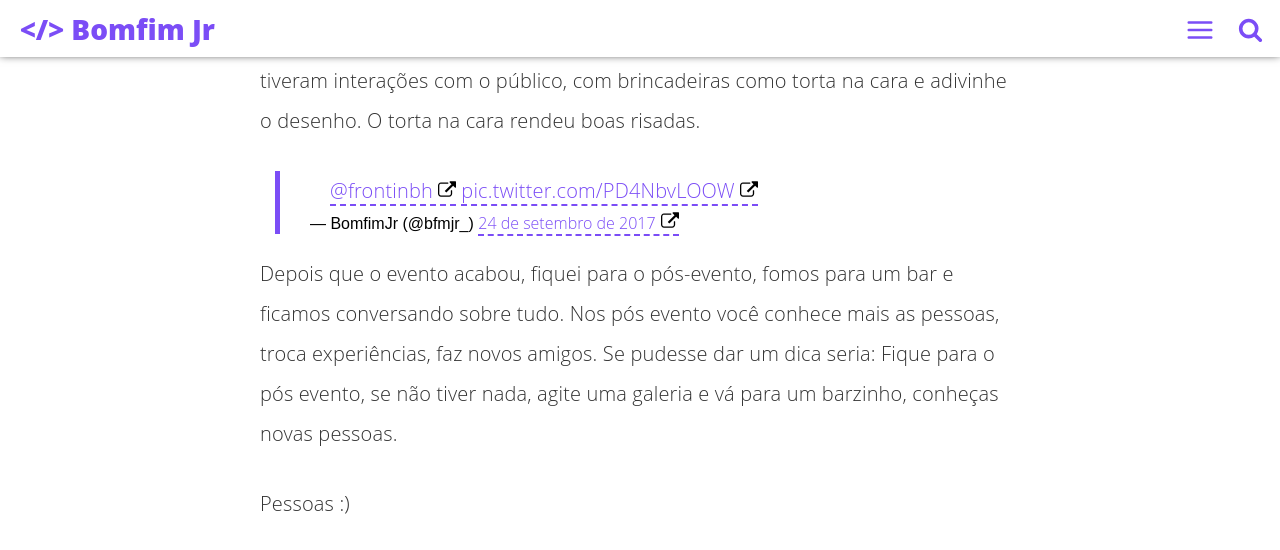
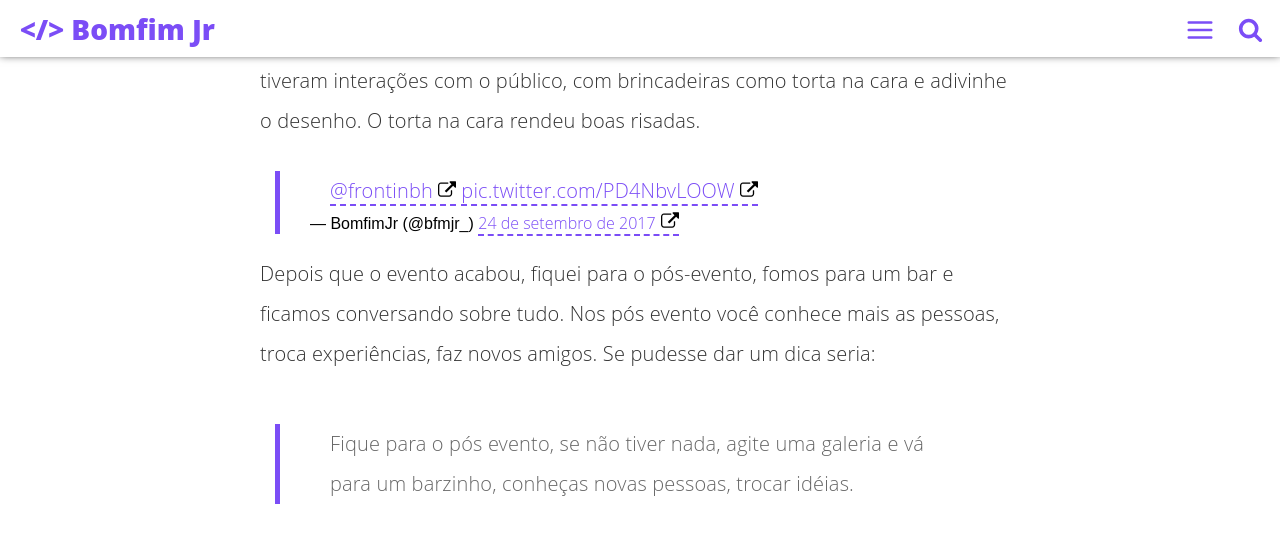
Before and after one commit to bfmjr/bfmjr.github.io, a Jekyll site: the page built from _posts/2017-10-03-frontinbh---um-evento-magico.md, in a window 1280 px wide and 900 px high, scrolled down 1911 px, cut to the strip 0-550 px from the top of the window. Built offline with Jekyll 4.4.1, drawn with Linux system fonts in a browser that asks for light colours; comment, search, counter and statistics services are not loaded; some of the changed text lies outside the part shown.

Commit message:
Atualização texto post

```diff
--- a/_posts/2017-10-03-frontinbh---um-evento-magico.md
+++ b/_posts/2017-10-03-frontinbh---um-evento-magico.md
@@ -46,7 +46,9 @@ O evento foi de mão dupla, foi além de ficarmos sentados ouvindo as palestra,
 <blockquote class="twitter-tweet" data-lang="pt"><p lang="und" dir="ltr"><a href="https://twitter.com/frontinbh?ref_src=twsrc%5Etfw">@frontinbh</a> <a href="https://t.co/PD4NbvLOOW">pic.twitter.com/PD4NbvLOOW</a></p>&mdash; BomfimJr (@bfmjr_) <a href="https://twitter.com/bfmjr_/status/912090353611739136?ref_src=twsrc%5Etfw">24 de setembro de 2017</a></blockquote>
 <script async src="//platform.twitter.com/widgets.js" charset="utf-8"></script>
 
-Depois que o evento acabou, fiquei para o pós-evento, fomos para um bar e ficamos conversando sobre tudo. Nos pós evento você conhece mais as pessoas, troca experiências, faz novos amigos. Se pudesse dar um dica seria: Fique para o pós evento, se não tiver nada, agite uma galeria e vá para um barzinho, conheças novas pessoas.
+Depois que o evento acabou, fiquei para o pós-evento, fomos para um bar e ficamos conversando sobre tudo. Nos pós evento você conhece mais as pessoas, troca experiências, faz novos amigos. Se pudesse dar um dica seria:
+
+> Fique para o pós evento, se não tiver nada, agite uma galeria e vá para um barzinho, conheças novas pessoas, trocar idéias.
 
 Pessoas :)
 <iframe src="https://www.facebook.com/plugins/post.php?href=https%3A%2F%2Fwww.facebook.com%2Fphoto.php%3Ffbid%3D1498190073602237%26set%3Da.244640055623918.62703.100002337772832%26type%3D3&width=758" width="758" height="600" style="border:none;overflow:hidden" scrolling="no" frameborder="0" allowTransparency="true"></iframe>
```
Also changed, not shown: other parts of _posts/2017-10-03-frontinbh---um-evento-magico.md (+1 -1 lines).
